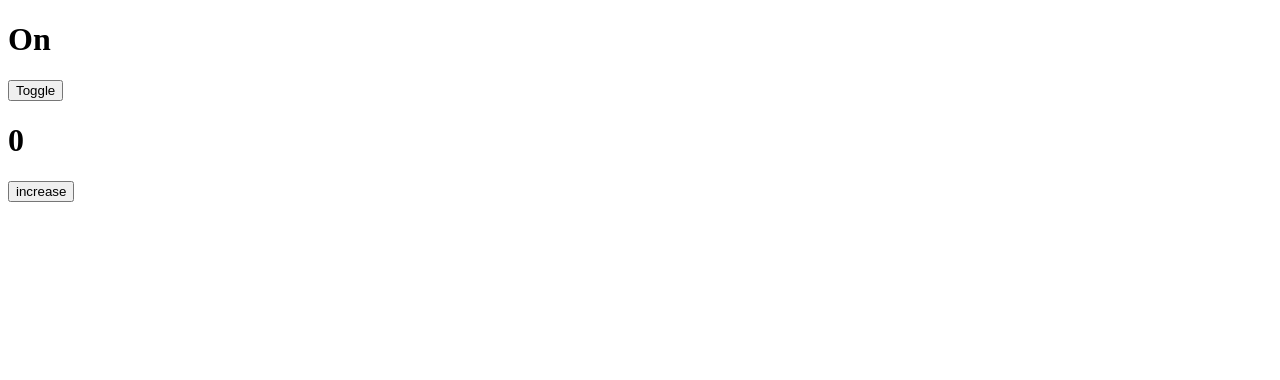
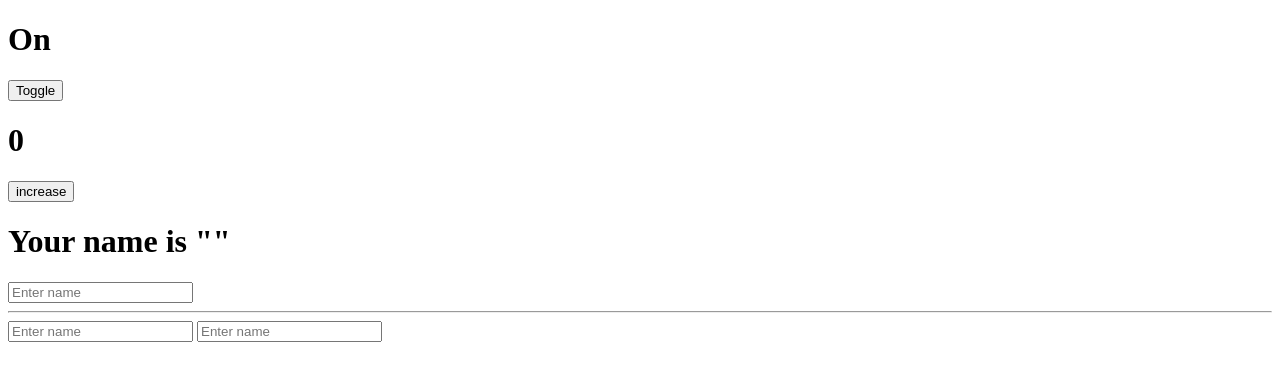
Before and after one commit to Aimarall/index-js, a plain HTML site: page index.html in a window 1280 px wide. Drawn offline with Linux system fonts and the light colour scheme.

Commit message:
added yet div to body

```diff
--- a/index.html
+++ b/index.html
@@ -20,6 +20,16 @@
         <button id="i">increase</button>
     </div>
 
+    <div id="example-3">
+        <h1>Your name is ""</h1>
+        <input type="text" placeholder="Enter name">
+    </div>
+    <hr>
+    <div id="example-4">
+        <input type="text" placeholder="Enter name">
+        <input type="text" placeholder="Enter name">
+    </div>
+
     <script src="./scripts.js"></script>
 </body>
 
```
